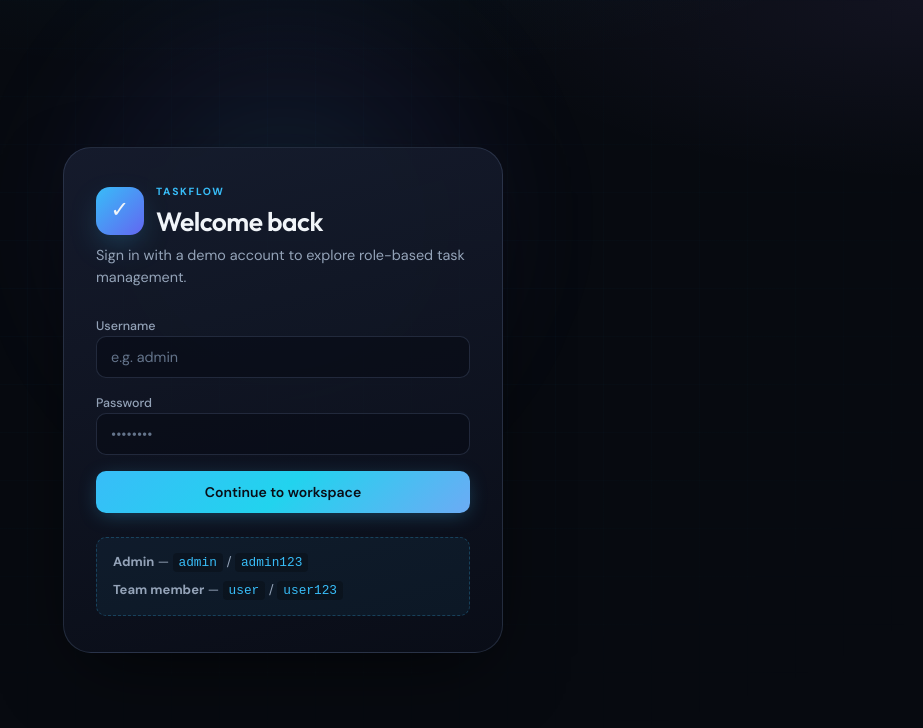
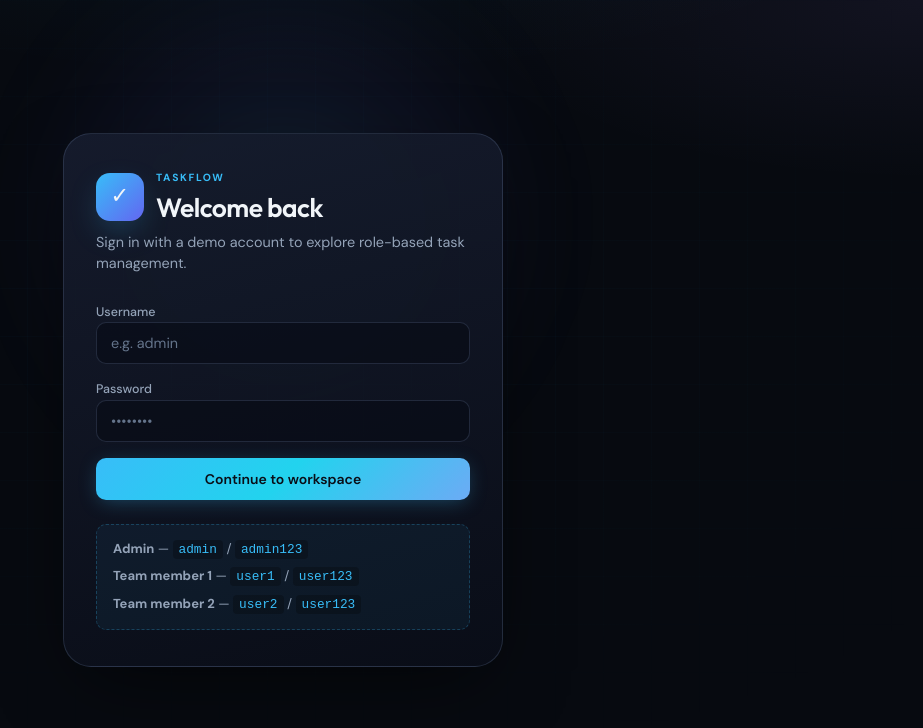
Before and after one commit to thesujith23/task-management-system, a React (Vite) app in the folder Frontend/: page / in a window 1280 px wide. Shown: the top 728 px of the page, without its empty margins (357-1280 px from the left). Built offline with nearby package versions, Linux system fonts and the light colour scheme.

Commit message:
Updated Users

```diff
--- a/Frontend/src/components/LoginScreen.jsx
+++ b/Frontend/src/components/LoginScreen.jsx
@@ -53,7 +53,10 @@ export default function LoginScreen({ credentials, setCredentials, onLogin, erro
             <strong>Admin</strong> — <code>admin</code> / <code>admin123</code>
           </p>
           <p>
-            <strong>Team member</strong> — <code>user</code> / <code>user123</code>
+            <strong>Team member 1</strong> — <code>user1</code> / <code>user123</code>
+          </p>
+          <p>
+            <strong>Team member 2</strong> — <code>user2</code> / <code>user123</code>
           </p>
         </div>
       </section>
--- a/Frontend/src/constants/users.js
+++ b/Frontend/src/constants/users.js
@@ -1,7 +1,7 @@
 export const USERS = [
-  { id: 'u-admin', name: 'Admin', role: 'admin', username: 'admin', password: 'admin123' },
-  { id: 'u-john', name: 'John', role: 'user', username: 'user1', password: 'user123' },
-  { id: 'u-bell', name: 'Bell', role: 'user', username: 'user2', password: 'user123' },
+  { id: 'u-admin', name: 'Admin User', role: 'admin', username: 'admin', password: 'admin123' },
+  { id: 'u-john', name: 'Team Member 1', role: 'user', username: 'user1', password: 'user123' },
+  { id: 'u-bell', name: 'Team Member 2', role: 'user', username: 'user2', password: 'user123' },
 ]
 
 export const PRIORITY_WEIGHT = { Low: 1, Medium: 2, High: 3 }
```
Also changed, not shown: 1 other file (tests, documents, lock files or other folders).
